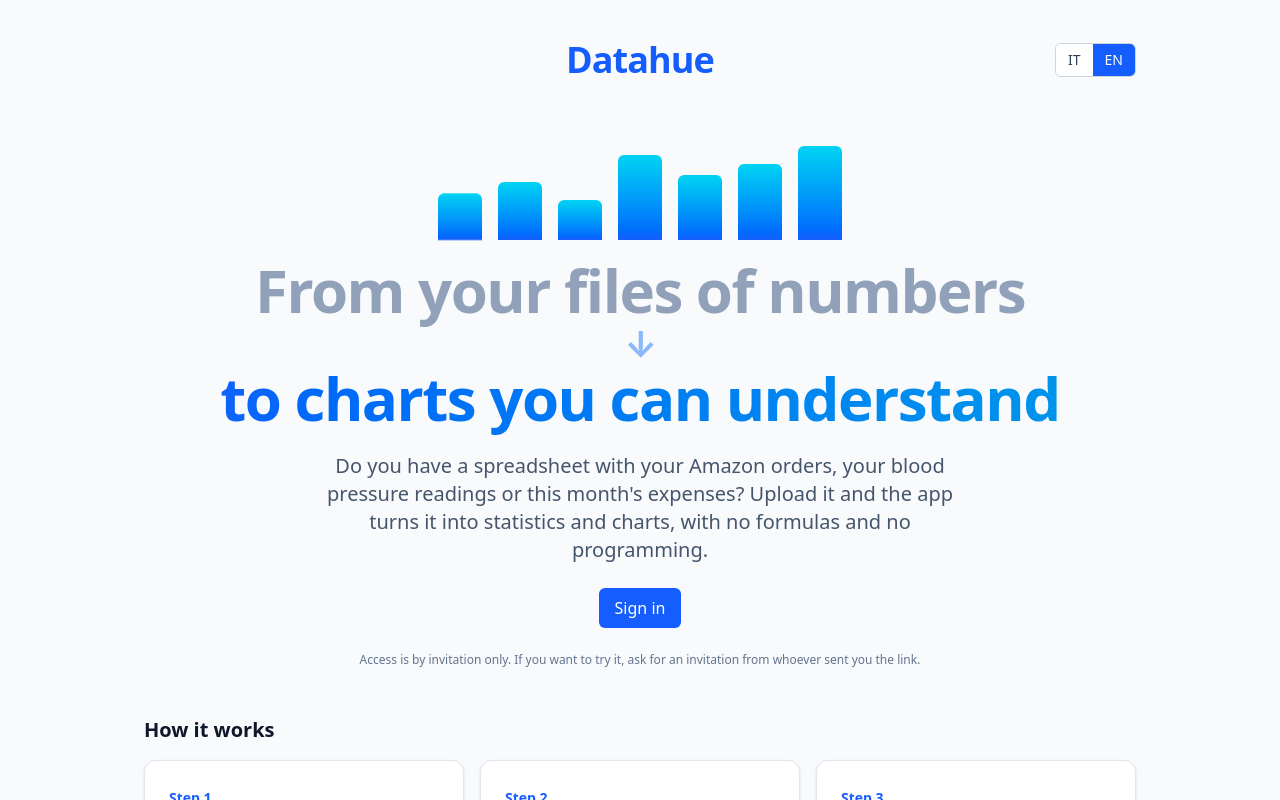
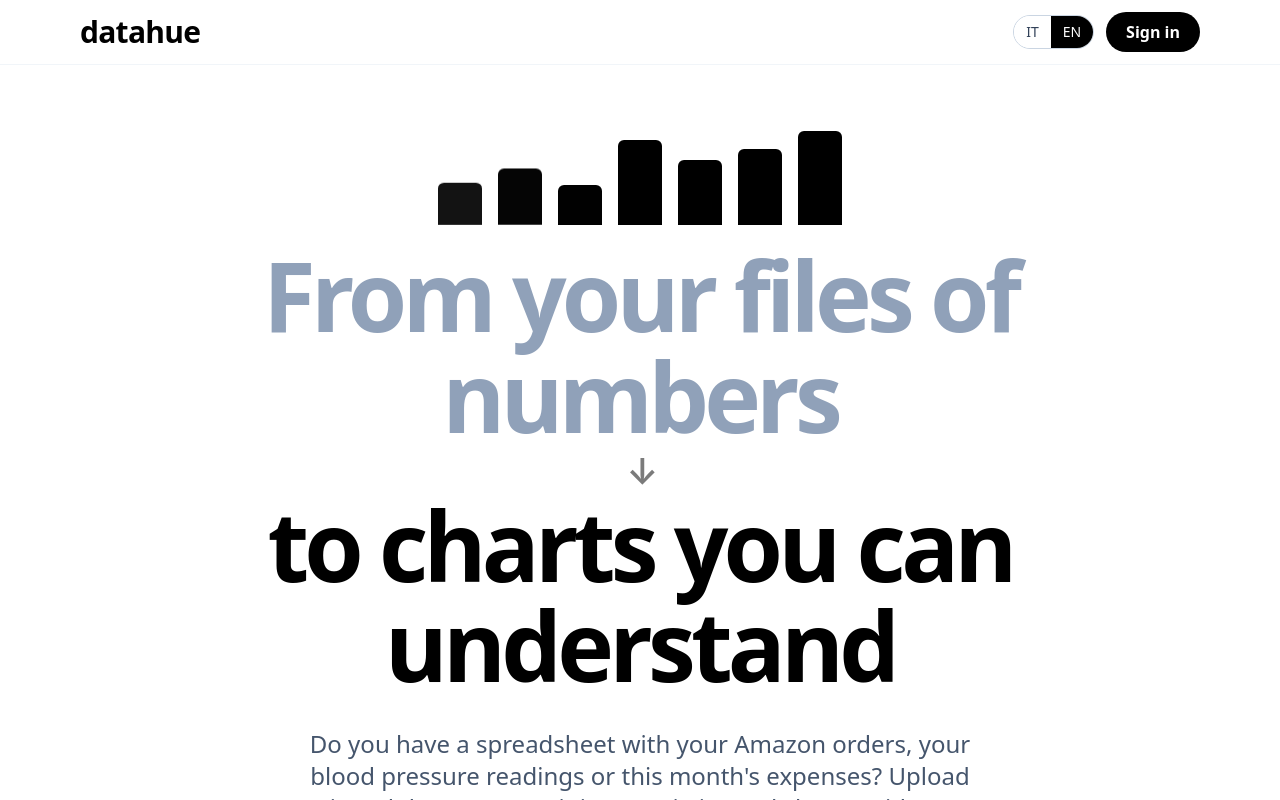
Before and after one commit to gaeros/statistiche-csv, a Next.js app: page /benvenuto in a window 1280 px wide. Shown: the top 800 px of the page. Built offline with nearby package versions, Linux system fonts and the light colour scheme; no server answers.

Commit message:
Benvenuto: grafica bianco e nero con titolo gigante e pulsanti a pillola
Co-Authored-By: Claude Sonnet 5.5 <noreply@anthropic.com>
Claude-Session: https://claude.ai/code/session_017d6PZWACytfCNiZz1gKtqZ

```diff
--- a/src/app/benvenuto/page.tsx
+++ b/src/app/benvenuto/page.tsx
@@ -46,23 +46,30 @@ export default async function PaginaBenvenuto() {
   const collegato = !!data.user;
 
   return (
-    <main className="mx-auto w-full max-w-5xl flex-1 space-y-12 px-4 py-10">
-      <div className="grid grid-cols-[1fr_auto_1fr] items-center">
-        <span />
-        <p className="text-3xl font-bold tracking-tight text-blue-600 sm:text-4xl">Datahue</p>
-        <SelettoreLingua className="justify-self-end" />
+    <div className="flex flex-1 flex-col bg-white">
+      <div className="sticky top-0 z-10 border-b border-slate-100 bg-white/90 backdrop-blur">
+        <div className="mx-auto flex max-w-6xl items-center justify-between gap-3 px-4 py-3">
+          <span className="text-2xl font-bold tracking-tight text-black sm:text-3xl">datahue</span>
+          <div className="flex items-center gap-3">
+            <SelettoreLingua nero />
+            <Link href={collegato ? "/dataset" : "/accedi"} className="bottone-nero">
+              {collegato ? t("vaiDati") : t("accedi")}
+            </Link>
+          </div>
+        </div>
       </div>
-      <header className="space-y-6 text-center">
+    <main className="mx-auto w-full max-w-5xl flex-1 space-y-16 px-4 pb-16 pt-12 [&_.scheda]:rounded-3xl [&_.scheda]:border-slate-200 [&_.scheda]:shadow-none">
+      <header className="space-y-8 text-center">
         <TitoloAnimato a={t("titoloA")} b={t("titoloB")} descrizione={t("titoloAnimazione")} />
-        <p className="mx-auto max-w-2xl text-lg text-slate-600 sm:text-xl dark:text-slate-400">
+        <p className="mx-auto max-w-2xl text-lg text-slate-600 sm:text-2xl">
           {t("intro")}
         </p>
         <div className="flex flex-wrap justify-center gap-3">
-          <Link href={collegato ? "/dataset" : "/accedi"} className="bottone">
+          <Link href={collegato ? "/dataset" : "/accedi"} className="bottone-nero bottone-nero-grande">
             {collegato ? t("vaiDati") : t("accedi")}
           </Link>
           {collegato && (
-            <Link href="/importa" className="bottone-secondario">
+            <Link href="/importa" className="bottone-bordo bottone-nero-grande">
               {t("caricaFile")}
             </Link>
           )}
@@ -73,11 +80,11 @@ export default async function PaginaBenvenuto() {
       </header>
 
       <section aria-labelledby="come" className="space-y-4">
-        <h2 id="come" className="text-xl font-semibold">{t("comeFunziona")}</h2>
+        <h2 id="come" className="text-3xl font-semibold tracking-tight sm:text-4xl">{t("comeFunziona")}</h2>
         <ol className="grid gap-4 sm:grid-cols-3">
           {PASSI.map((p, i) => (
             <li key={p} className="scheda space-y-1">
-              <span className="text-sm font-semibold text-blue-600 dark:text-blue-400">{t("passo", { n: i + 1 })}</span>
+              <span className="text-sm font-semibold text-slate-400">{t("passo", { n: i + 1 })}</span>
               <h3 className="font-semibold">{t(`${p}T`)}</h3>
               <p className="text-sm text-slate-600 dark:text-slate-400">{t(p)}</p>
             </li>
@@ -87,7 +94,7 @@ export default async function PaginaBenvenuto() {
 
       <section aria-labelledby="esempi" className="space-y-4">
         <div className="space-y-1">
-          <h2 id="esempi" className="text-xl font-semibold">{t("esempi")}</h2>
+          <h2 id="esempi" className="text-3xl font-semibold tracking-tight sm:text-4xl">{t("esempi")}</h2>
           <p className="text-sm text-slate-500">{t("esempiNota")}</p>
         </div>
         <div className="grid gap-4 lg:grid-cols-2">
@@ -130,7 +137,7 @@ export default async function PaginaBenvenuto() {
       </section>
 
       <section aria-labelledby="cosa" className="space-y-4">
-        <h2 id="cosa" className="text-xl font-semibold">{t("cosaPuoiFare")}</h2>
+        <h2 id="cosa" className="text-3xl font-semibold tracking-tight sm:text-4xl">{t("cosaPuoiFare")}</h2>
         <ul className="grid gap-3 text-sm sm:grid-cols-2">
           {["cosa1", "cosa2", "cosa3", "cosa4"].map((k) => (
             <li key={k} className="scheda">
@@ -141,12 +148,13 @@ export default async function PaginaBenvenuto() {
       </section>
 
       <section aria-labelledby="privacy" className="scheda space-y-2">
-        <h2 id="privacy" className="text-xl font-semibold">{t("privacyT")}</h2>
+        <h2 id="privacy" className="text-3xl font-semibold tracking-tight sm:text-4xl">{t("privacyT")}</h2>
         <p className="text-sm text-slate-600 dark:text-slate-400">
           {t("privacy")}{" "}
           <Link href="/privacy" className="link">{t("leggiInformativa")}</Link>.
         </p>
       </section>
     </main>
+    </div>
   );
 }
--- a/src/app/globals.css
+++ b/src/app/globals.css
@@ -66,3 +66,14 @@ body {
   .anim-numero { animation: none; opacity: 0; }
   .anim-barra, .anim-freccia, .anim-evidenzia { animation: none; }
 }
+
+/* Pulsanti a pillola, bianco e nero (pagina di benvenuto) */
+@layer components {
+  .bottone-nero {
+    @apply inline-flex items-center justify-center gap-2 rounded-full bg-black px-5 py-2 font-semibold text-white hover:bg-slate-800;
+  }
+  .bottone-bordo {
+    @apply inline-flex items-center justify-center gap-2 rounded-full border border-slate-300 bg-white px-5 py-2 font-semibold text-black hover:bg-slate-100;
+  }
+  .bottone-nero-grande { @apply px-8 py-4 text-lg; }
+}
--- a/src/components/SelettoreLingua.tsx
+++ b/src/components/SelettoreLingua.tsx
@@ -6,12 +6,12 @@ import { impostaLingua } from "@/i18n/azioni";
 import { LINGUE } from "@/i18n/lingue";
 
 // Due pulsanti IT | EN: scelgono la lingua per tutto il sito.
-export function SelettoreLingua({ className = "" }: { className?: string }) {
+export function SelettoreLingua({ className = "", nero = false }: { className?: string; nero?: boolean }) {
   const attuale = useLocale();
   const t = useTranslations("lingua");
   const [, avvia] = useTransition();
   return (
-    <div role="group" aria-label={t("etichetta")} className={`inline-flex overflow-hidden rounded-md border border-slate-300 text-sm ${className}`}>
+    <div role="group" aria-label={t("etichetta")} className={`inline-flex overflow-hidden ${nero ? "rounded-full" : "rounded-md"} border border-slate-300 text-sm ${className}`}>
       {LINGUE.map((l) => (
         <button
           key={l}
@@ -20,7 +20,7 @@ export function SelettoreLingua({ className = "" }: { className?: string }) {
           aria-pressed={l === attuale}
           title={t(l)}
           onClick={() => avvia(() => impostaLingua(l))}
-          className={`px-3 py-1.5 font-medium uppercase ${l === attuale ? "bg-blue-600 text-white" : "bg-white text-slate-700 hover:bg-slate-100"}`}
+          className={`px-3 py-1.5 font-medium uppercase ${l === attuale ? (nero ? "bg-black text-white" : "bg-blue-600 text-white") : "bg-white text-slate-700 hover:bg-slate-100"}`}
         >
           {l}
         </button>
--- a/src/components/TitoloAnimato.tsx
+++ b/src/components/TitoloAnimato.tsx
@@ -11,15 +11,15 @@ export function TitoloAnimato({ a, b, descrizione }: { a: string; b: string; des
         {NUMERI.map((n, i) => (
           <div key={i} className="relative h-full w-9 sm:w-11" style={{ ["--h" as string]: `${ALTEZZE[i]}%`, ["--i" as string]: i }}>
             <span className="anim-numero absolute inset-x-0 bottom-2 text-center font-mono text-base font-semibold text-slate-400 sm:text-lg">{n}</span>
-            <div className="anim-barra absolute inset-x-0 bottom-0 rounded-t-md bg-gradient-to-t from-blue-600 to-cyan-400" />
+            <div className="anim-barra absolute inset-x-0 bottom-0 rounded-t-md bg-black" />
           </div>
         ))}
       </div>
-      <h1 className="text-4xl font-bold tracking-tight sm:text-6xl">
+      <h1 className="text-5xl font-semibold leading-[1.05] tracking-tighter sm:text-7xl md:text-8xl">
         <span className="sr-only">{descrizione}</span>
         <span aria-hidden className="block text-slate-400">{a}</span>
-        <span aria-hidden className="anim-freccia my-1 block text-3xl text-blue-500 sm:text-4xl">↓</span>
-        <span aria-hidden className="anim-evidenzia bg-gradient-to-r from-blue-600 to-cyan-500 bg-clip-text text-transparent">{b}</span>
+        <span aria-hidden className="anim-freccia my-1 block text-3xl text-black sm:text-4xl">↓</span>
+        <span aria-hidden className="text-black">{b}</span>
       </h1>
     </div>
   );
```
